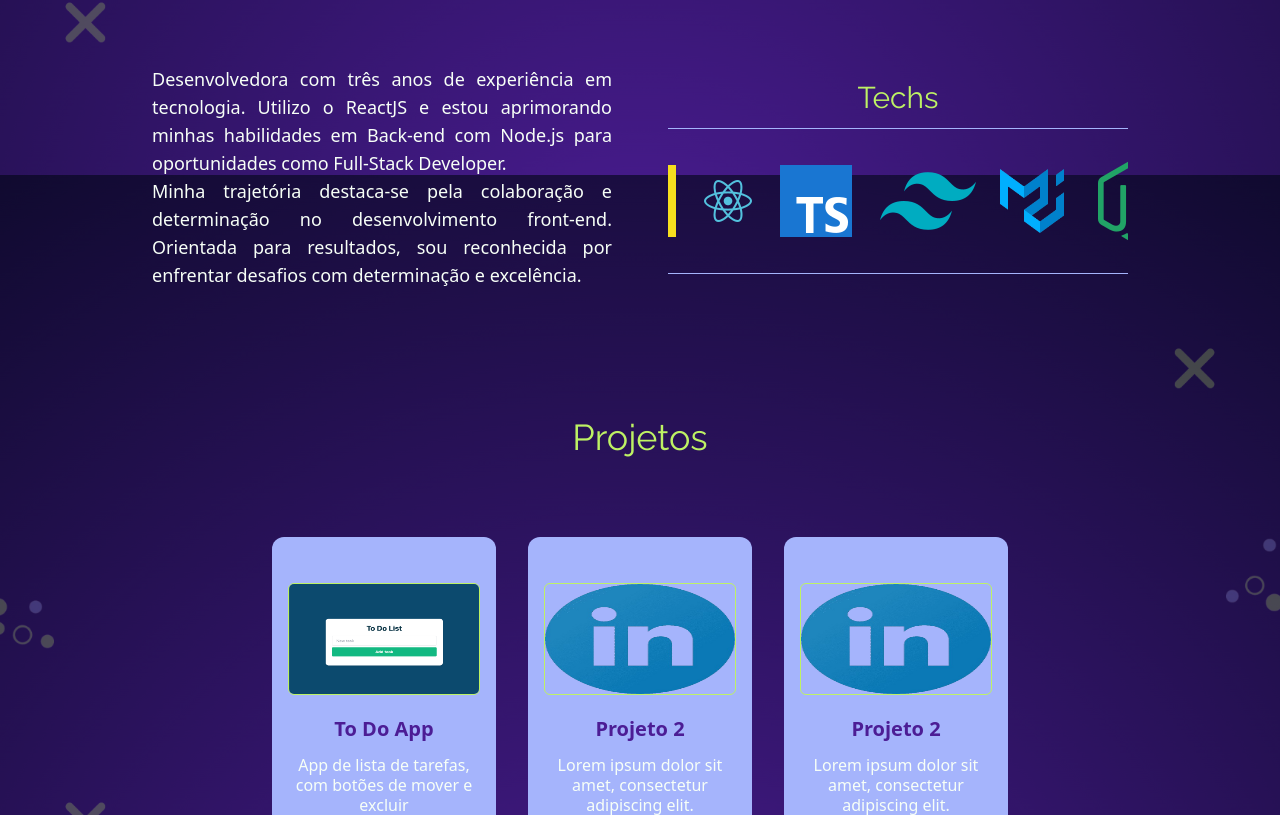
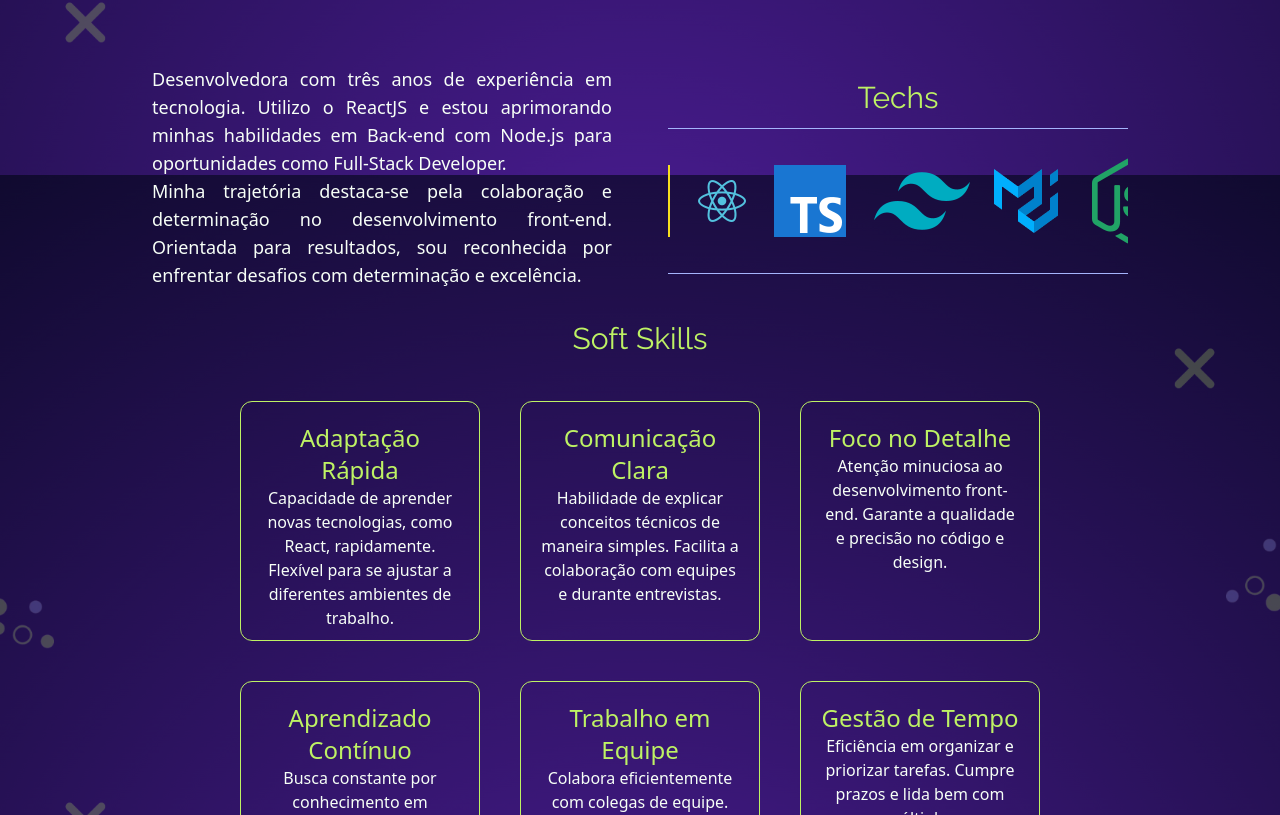
Before and after one commit to brunacborgesm/brunaborgesdev, a React (Vite) app in the folder bruborgesdev/: page / in a window 1280 px wide. Shown: the part 625-1440 px from the top of the page. Built offline with nearby package versions, Linux system fonts and the light colour scheme.

Commit message:
feat: soft skills build

```diff
--- /dev/null
+++ b/bruborgesdev/src/components/SoftSkillCard.tsx
@@ -0,0 +1,13 @@
+interface SoftSkillCardProps {
+    title: string;
+    description: string;
+}
+
+export const SoftSkillCard:React.FC<SoftSkillCardProps> = ({ title, description }) => {
+  return (
+    <div className="bg-transparent border border-cl-green rounded-xl flex w-60 h-60 flex-col text-center items-center p-5 cursor-pointer hover:animate-spin-y hover:bg-cl-lavander">
+        <h2 className="text-2xl text-cl-green">{ title }</h2>
+        <p className="text-cl-white">{ description }</p>
+    </div>
+  )
+}
--- a/bruborgesdev/src/pages/AboutMe.tsx
+++ b/bruborgesdev/src/pages/AboutMe.tsx
@@ -1,3 +1,4 @@
+import { SoftSkillCard } from "../components/SoftSkillCard"
 import { TechSlider } from "../components/TechSlider"
 
 
@@ -16,6 +17,25 @@ export const AboutMe = () => {
                     <TechSlider />
                 </aside>
             </div>
+            <div className="py-8 flex flex-col justify-center items-center">
+                <h1 className="text-3xl font-title text-cl-green flex justify-center pb-3">Soft Skills</h1>
+                <div className="flex flex-col md:flex-row justify-center items-center md:w-4/6 py-8 gap-10 flex-wrap">
+
+                    <SoftSkillCard title="Adaptação Rápida" description="Capacidade de aprender novas tecnologias, como React, rapidamente. Flexível para se ajustar a diferentes ambientes de trabalho." />
+
+                    <SoftSkillCard title="Comunicação Clara" description="Habilidade de explicar conceitos técnicos de maneira simples. Facilita a colaboração com equipes e durante entrevistas." />
+
+                    <SoftSkillCard title="Foco no Detalhe" description="Atenção minuciosa ao desenvolvimento front-end. Garante a qualidade e precisão no código e design." />
+
+                    <SoftSkillCard title="Aprendizado Contínuo" description="Busca constante por conhecimento em programação e novas tecnologias. Atenta às tendências do mercado" />
+
+                    <SoftSkillCard title="Trabalho em Equipe" description="Colabora eficientemente com colegas de equipe. Contribui para um ambiente de trabalho harmonioso e produtivo." />
+
+                    <SoftSkillCard title="Gestão de Tempo" description="Eficiência em organizar e priorizar tarefas. Cumpre prazos e lida bem com múltiplas responsabilidades." />
+
+
+                </div>
+            </div>
         </div>
     )
 }
--- a/bruborgesdev/tailwind.config.js
+++ b/bruborgesdev/tailwind.config.js
@@ -25,6 +25,17 @@ export default {
         'custom-dk': "url('./assets/bg1.png')",
         'custom-mb': "url('./assets/bg2.png')",
       },
+
+      animation: {
+        'spin-y': 'spin-y 1s linear',
+      },
+      keyframes: {
+        'spin-y': {
+          '0%': { transform: 'rotateY(0deg)' },
+          '100%': { transform: 'rotateY(180deg)' },
+        },
+      },
+
     },
   },
   plugins: [],
```
